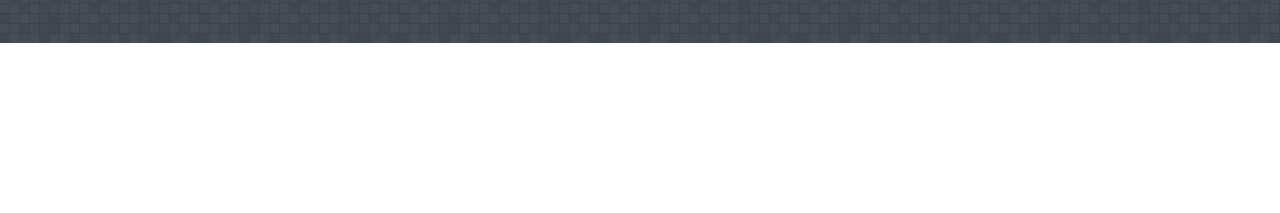
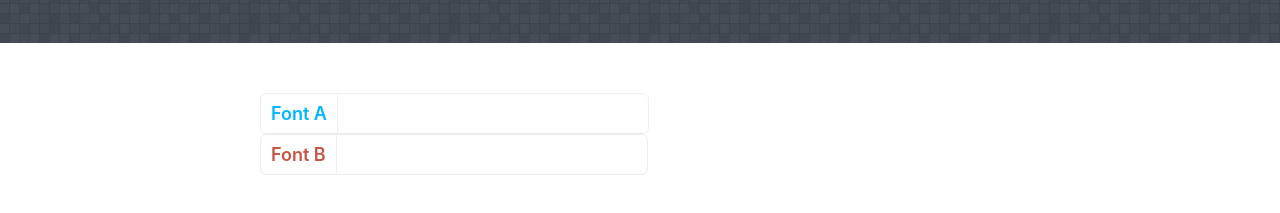
Before and after one commit to winniethemu/winniethemu.github.io, a Next.js app: page /tiff in a window 1280 px wide. Shown: the part 237-450 px from the top of the page. Built offline with nearby package versions, Linux system fonts and the light colour scheme.

Commit message:
Tiff: LabelledField

```diff
--- /dev/null
+++ b/src/pages/tiff/LabelledField.jsx
@@ -0,0 +1,12 @@
+import * as React from 'react';
+
+import styles from './LabelledField.module.css';
+
+export default function LabelledField({ type, label, value, className }) {
+  return (
+    <span className={`${styles.wrapper} ${className}`}>
+      <label>{label}</label>
+      <input type={type} value={value} />
+    </span>
+  );
+}
--- /dev/null
+++ b/src/pages/tiff/LabelledField.module.css
@@ -0,0 +1,19 @@
+.wrapper {
+  display: inline-flex;
+  align-items: center;
+  border: 1px solid #EEE;
+  border-radius: 6px;
+}
+
+.wrapper label {
+  font-weight: 600;
+  padding: 6px 10px;
+  border-right: 1px solid #EEE;
+}
+
+.wrapper input {
+  border: none;
+  margin-right: 10px;
+  padding-left: 10px;
+  outline: none;
+}
--- a/src/pages/tiff/Tiff.module.css
+++ b/src/pages/tiff/Tiff.module.css
@@ -1,10 +1,18 @@
-.container {
+.fontA {
+  color: #00B7FF;
+}
+
+.fontB {
+  color: #C75646;
+}
+
+.content {
   width: 800px;
   margin: 0 auto;
   padding: 0 20px;
 }
 
-.container a {
+.content a {
   color: #00B7FF;
 }
 
@@ -14,7 +22,7 @@
   background-image: url('../../../public/tiff/random_grey_variations.png');
 }
 
-.ribbon .container section {
+.ribbon .content section {
   display: flex;
   justify-content: space-between;
   gap: 3em;
@@ -39,3 +47,7 @@
   color: #BBB;
   font-size: 14px;
 }
+
+.primary {
+  padding: 50px 0;
+}
--- a/src/pages/tiff/index.tsx
+++ b/src/pages/tiff/index.jsx
@@ -3,15 +3,19 @@
 import Link from 'next/link';
 
 import styles from './Tiff.module.css';
+import LabelledField from './LabelledField';
 
 export default function Tiff() {
+  const [fontA, setFontA] = React.useState('');
+  const [fontB, setFontB] = React.useState('');
+
   return (
     <React.Fragment>
       <Head>
         <title>Tiff - A type diff tool</title>
       </Head>
       <aside className={styles.ribbon}>
-        <div className={styles.container}>
+        <div className={styles.content}>
           <h1>Tiff</h1>
           <section>
             <p className={styles.subtitle}>A type diff tool that visually contrasts the differences between two fonts.</p>
@@ -23,7 +27,13 @@
           </section>
         </div>
       </aside>
-      <main>
+      <main className={styles.primary}>
+        <div className={styles.content}>
+          <section>
+            <LabelledField type="text" value={fontA} label="Font A" className={styles.fontA} />
+            <LabelledField type="text" value={fontB} label="Font B" className={styles.fontB} />
+          </section>
+        </div>
       </main>
     </React.Fragment>
   );
```
